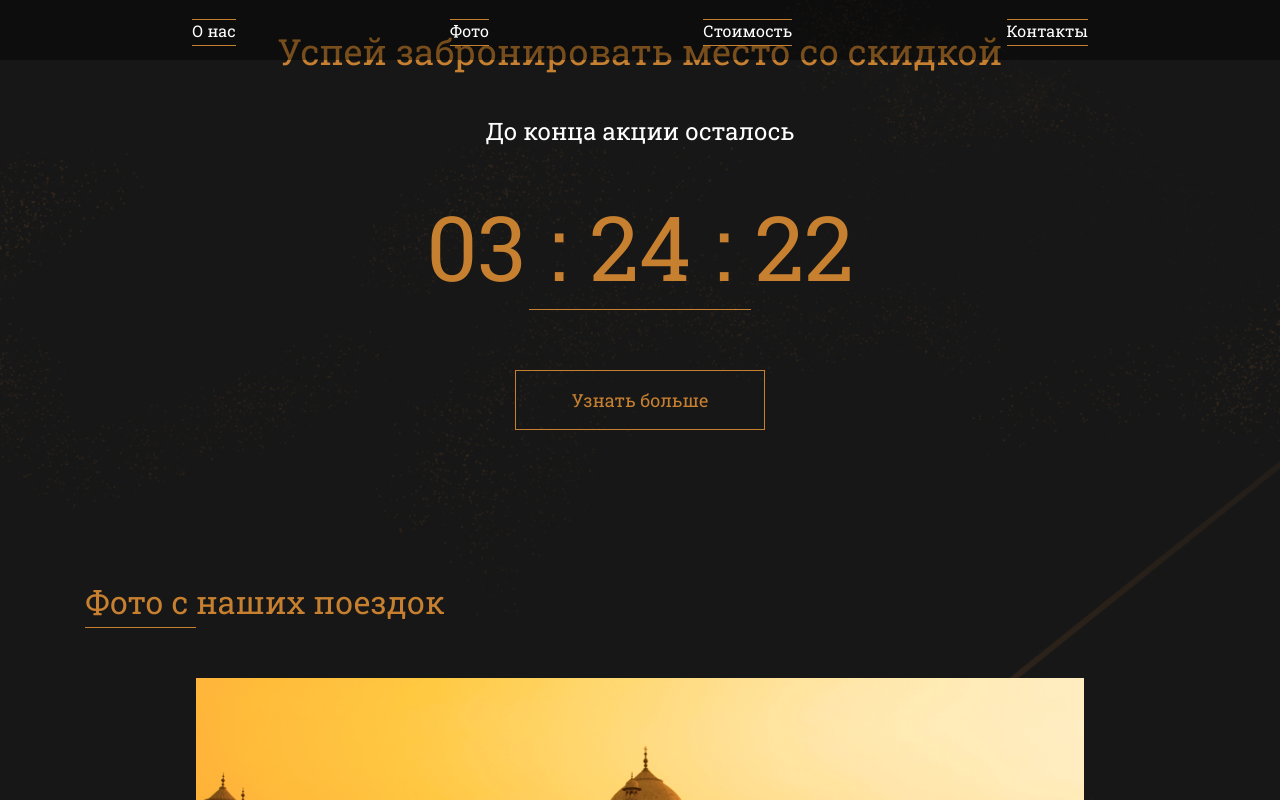
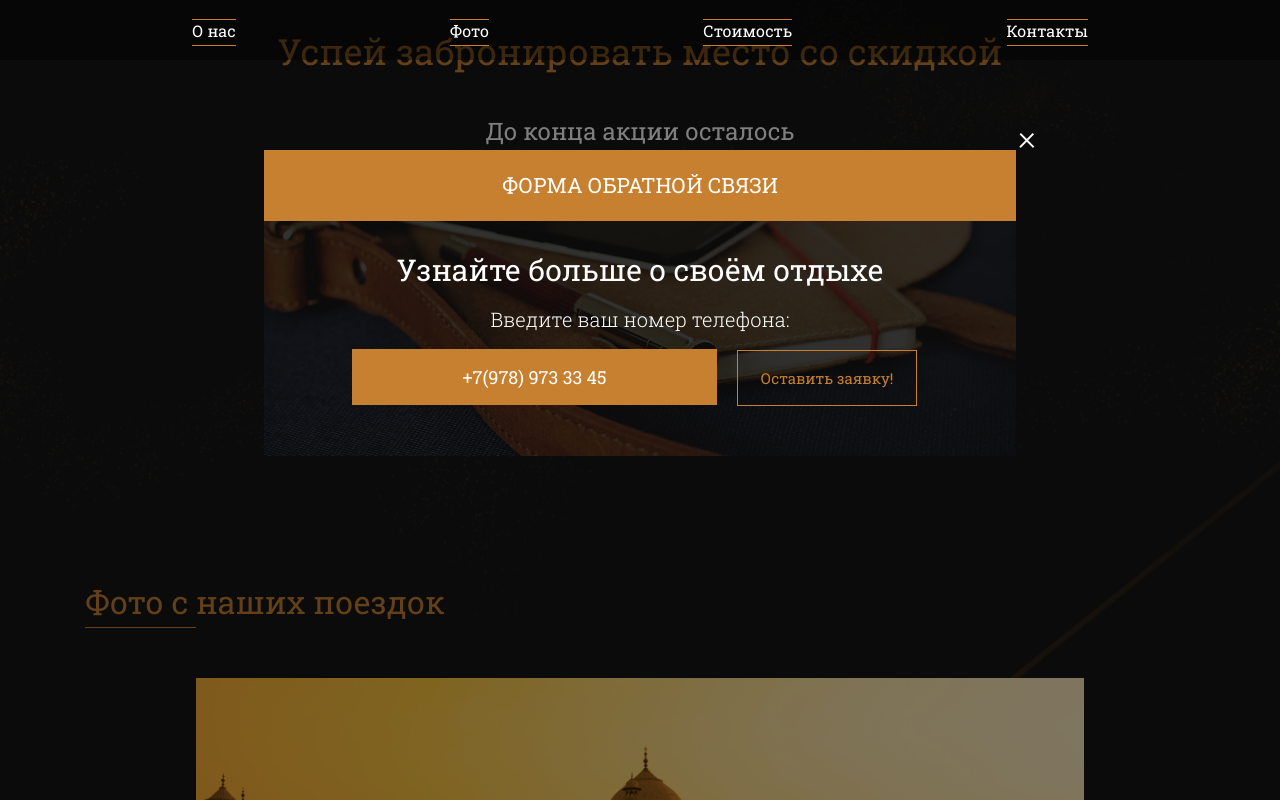
Before and after one commit to Rytoff/js, a plain HTML site: page yoga/index.html in a window 1280 px wide. Both pictures are taken after a click on the button "Узнать больше". Shown: the part 1353-2153 px from the top of the page. Drawn offline with Linux system fonts and the light colour scheme.

Commit message:
task 03_23 finished

```diff
--- a/yoga/index.html
+++ b/yoga/index.html
@@ -105,11 +105,11 @@
 					До конца акции осталось
 				</div>
 				<div class="timer-numbers" id="timer">
-					<span class="hours">18</span>
+					<span class="hours"></span>
 					<span>:</span>
-					<span class="minutes">20</span>
+					<span class="minutes"></span>
 					<span>:</span>
-					<span class="seconds">11</span>
+					<span class="seconds"></span>
 				</div>
 			</div>
 			<button class="more"> Узнать больше</button>
--- a/yoga/js/script.js
+++ b/yoga/js/script.js
@@ -38,8 +38,8 @@ window.addEventListener('DOMContentLoaded', function () {
   function getTimeRemaining(endtime) {
     let t = Date.parse(endtime) - Date.parse(new Date()),
       seconds = Math.floor((t / 1000) % 60),
-      minutes = Math.floor((t / 1000 / 60) & 60),
-      hours = Math.floor(t / (1000 * 60 * 60))
+      minutes = Math.floor((t / 1000 / 60) % 60),
+      hours = Math.floor(t / (1000 * 60 * 60)) - 2
 
     return {
       total: t,
@@ -69,4 +69,21 @@ window.addEventListener('DOMContentLoaded', function () {
   }
 
   setClock('timer', deadLine)
+
+  //****Modal****
+
+  let more = document.querySelector('.more'),
+      overlay = document.querySelector('.overlay'),
+      close = document.querySelector('.popup-close')
+
+  more.addEventListener('click', function() {
+    overlay.style.display = 'block'
+    this.classList.add('more-splash')
+    document.body.style.overflow = 'hidden'
+  })
+  close.addEventListener('click', function() {
+    overlay.style.display = 'none'
+    more.classList.remove('more-splash')
+    document.body.style.overflow = ''
+  })
 })
```
